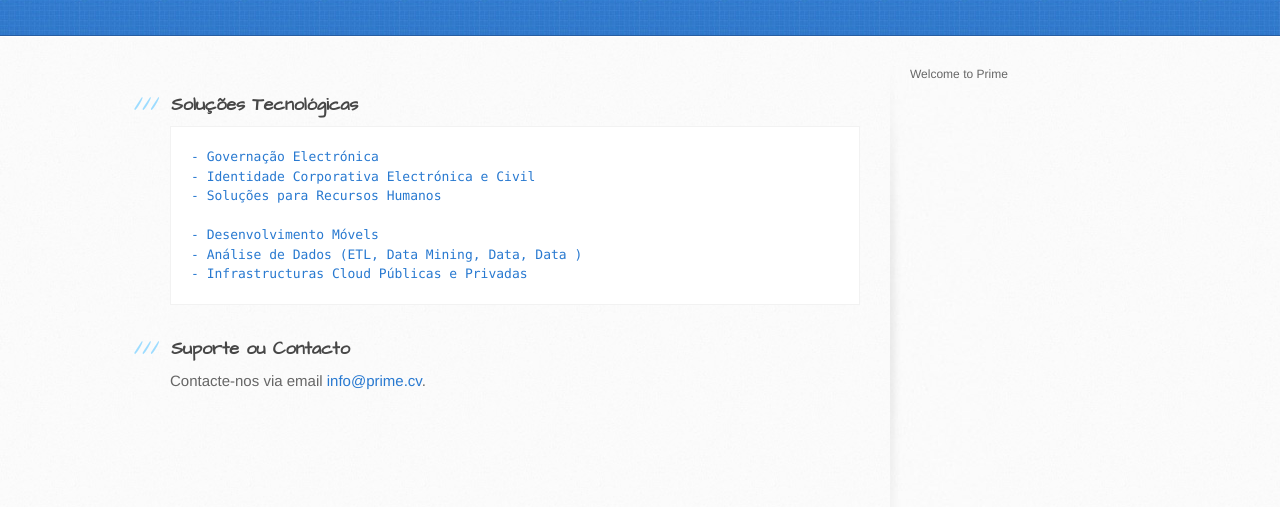
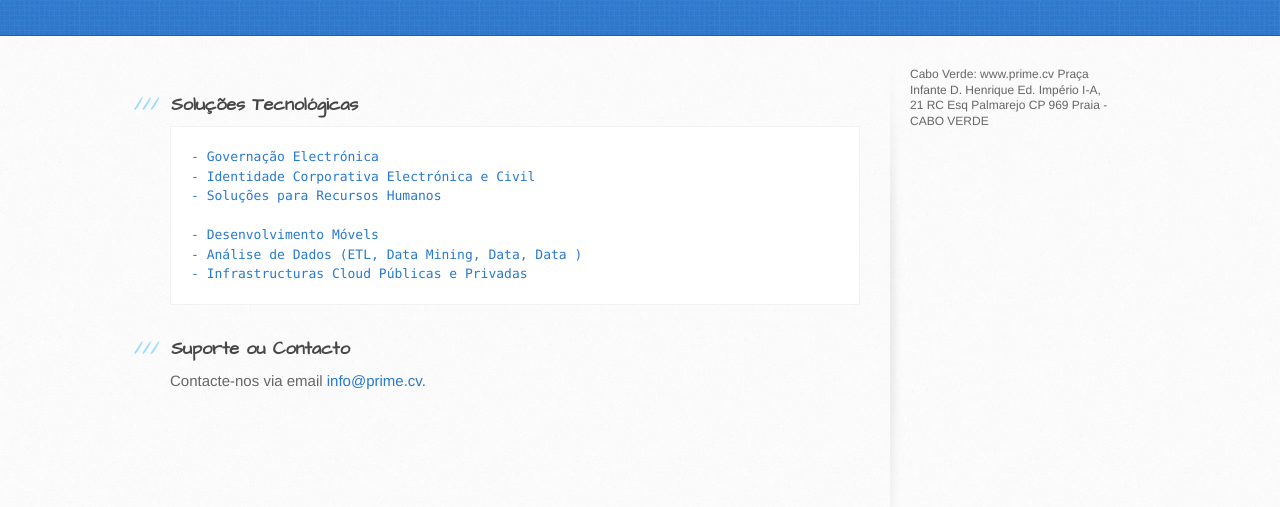
Before and after one commit to primecv/primecv.github.io, a plain HTML site: page index.html in a window 1280 px wide. Shown: the part 165-672 px from the top of the page. Drawn offline with Linux system fonts and the light colour scheme.

Commit message:
Endereco da Prime na coluna da direita

```diff
--- a/index.html
+++ b/index.html
@@ -51,7 +51,14 @@
         <aside id="sidebar">
 
 
-          <p>Welcome to Prime</p>
+          <p>Cabo Verde:
+            www.prime.cv
+            Praça Infante D. Henrique
+            Ed. Império I-A, 21 RC Esq
+            Palmarejo
+            CP 969
+            Praia - CABO VERDE
+         </br>
         </aside>
       </div>
     </div>
```
